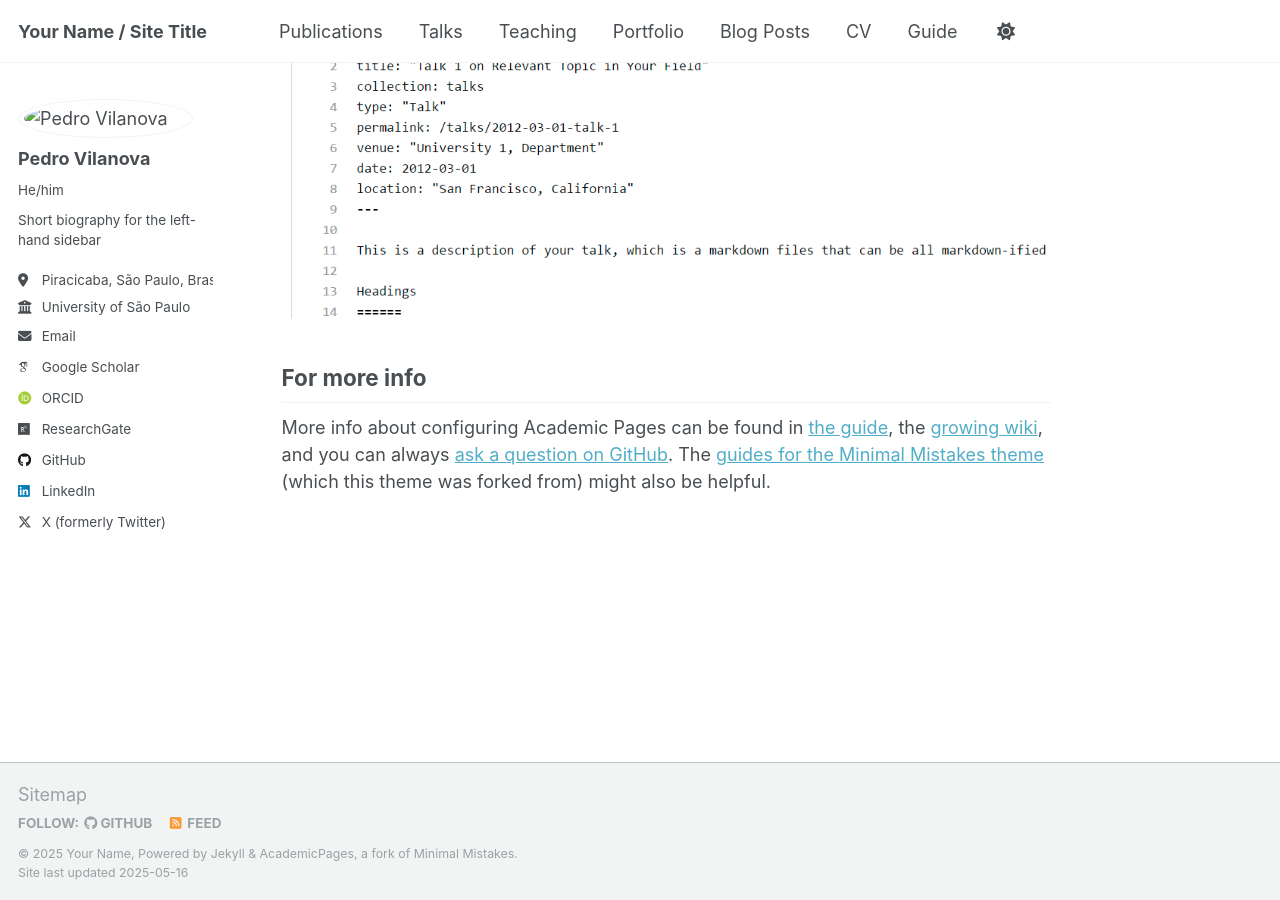
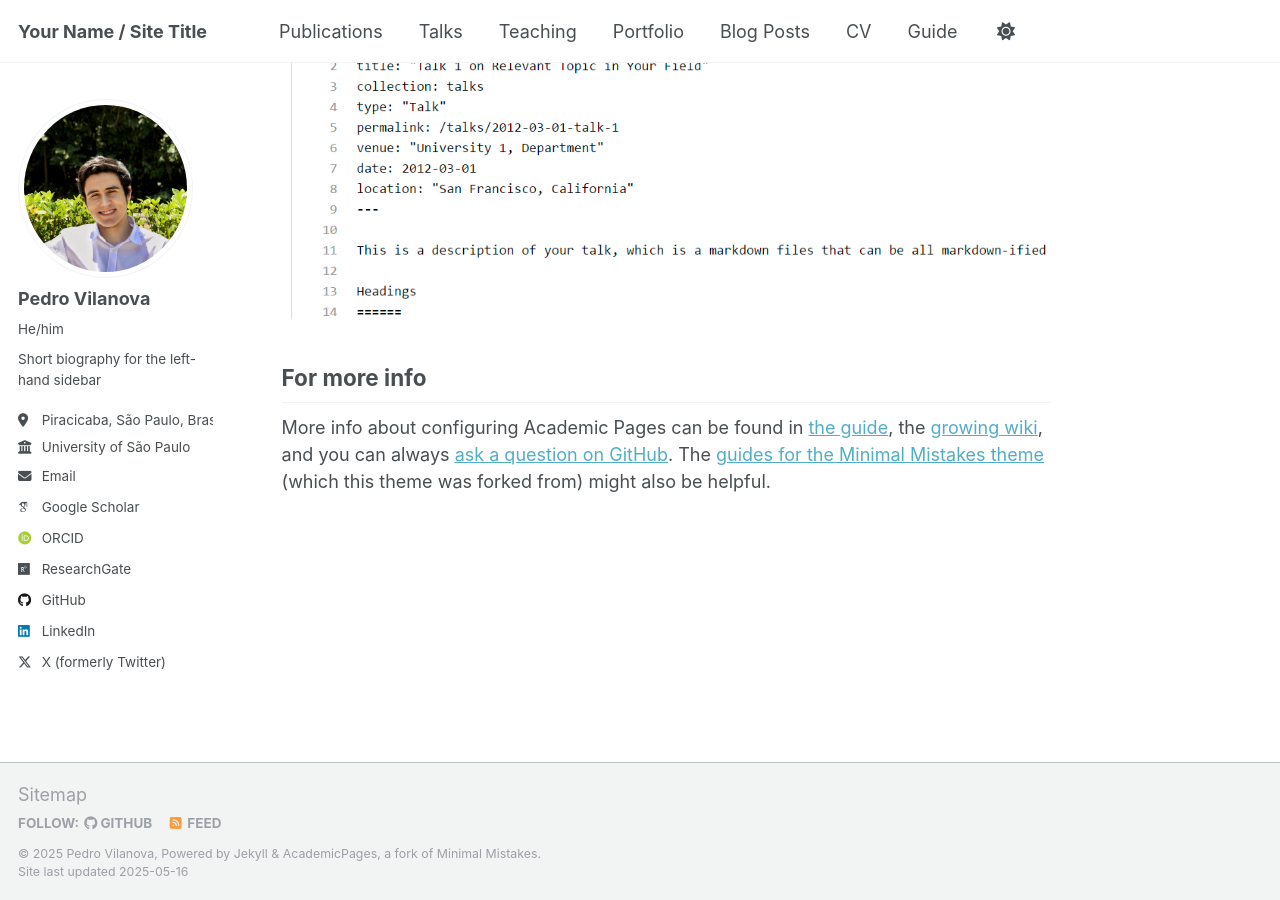
Before and after one commit to pedrofvilanova/pedrofvilanova.github.io, a Jekyll site: the page built from _pages/about.md, in a window 1280 px wide and 900 px high, scrolled down 2636 px. Built offline with Jekyll 4.4.1, drawn with Linux system fonts in a browser that asks for light colours; some web fonts are replaced.

Commit message:
Update _config.yml

```diff
--- a/_config.yml
+++ b/_config.yml
@@ -11,7 +11,7 @@ locale                   : "en-US"
 site_theme               : "default"
 title                    : "Your Name / Site Title"
 title_separator          : "-"
-name                     : &name "Your Name"
+name                     : &name "Pedro Vilanova"
 description              : &description "personal description"
 url                      : "https://pedrofvilanova.github.io/" # the base hostname & protocol for your site e.g. "https://[your GitHub username].github.io" or if you already have some other page hosted on Github then use "https://[your GitHub username].github.io/[Your Repo Name]"
 baseurl                  : "" # the subpath of your site, e.g. "/blog"
@@ -22,7 +22,7 @@ repository               : "academicpages/academicpages.github.io"
 #               Additional customization can be done by editing /_includes/author-profile.html
 author:
   # Biographic information
-  avatar           : "/images/profile.jpeg"
+  avatar           : "profile.jpeg"
   name             : "Pedro Vilanova"
   pronouns         : "He/him"
   bio              : "Short biography for the left-hand sidebar"
```
